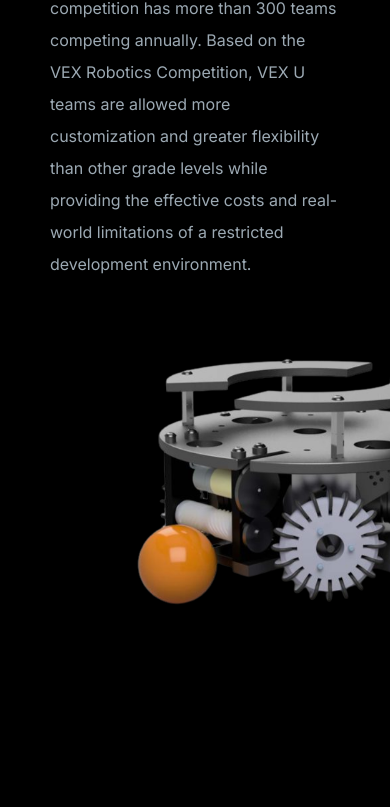
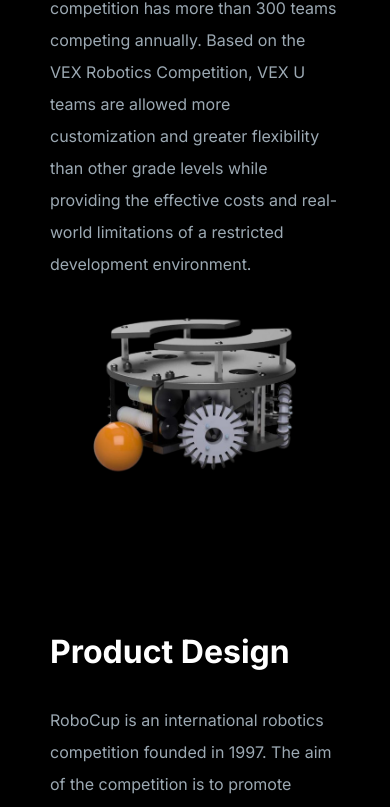
Before and after one commit to Dartmouth-Robotics-Club/website, a Next.js app: page / in a window 390 px wide. Shown: the part 1156-1963 px from the top of the page. Built offline with nearby package versions, Linux system fonts and the light colour scheme.

Commit message:
fix image aspect-ratios, width, fixed header (will rework), mute erratic import

```diff
--- a/src/components/Header.tsx
+++ b/src/components/Header.tsx
@@ -1,5 +1,3 @@
-import { useRouter } from 'next/navigation'
-import Image from 'next/image'
 import Link from 'next/link'
 
 export default function Header() {
@@ -13,7 +11,7 @@
         <nav className="nav">
           <ul className="nav-list">
             <li className="nav-item">
-              <Link href="#" className="nav-link">
+              <Link href="/" className="nav-link">
                 Home
               </Link>
             </li>
--- a/src/components/Hero.tsx
+++ b/src/components/Hero.tsx
@@ -1,12 +1,12 @@
 /* eslint-disable react/no-unescaped-entities */
 import "@/style/hero.scss";
-import Typewriter from 'typewriter-effect';
+// import Typewriter from 'typewriter-effect';
 
 export default function Hero() {
   return (
-    <div className="section">
+    <div className="section hero">
       <h1 className="title">
-      <span className="highlight"> DSRT </span>
+        <span className="highlight"> DSRT </span>
       </h1>
       <h2 className="sub-title">THE DARTMOUTH STUDENTS ROBOTICS TEAM</h2>
       <p className="paragraph">
--- a/src/style/globals.scss
+++ b/src/style/globals.scss
@@ -19,6 +19,7 @@
 html, body {
   max-width: 100vw;
   overflow-x: hidden;
+  scroll-behavior: smooth;
 }
 
 body {
@@ -30,10 +31,8 @@
   -moz-user-select: none !important;
   -webkit-user-select: none !important;
   user-select: none !important;
-
   -moz-user-drag: none !important;
   -webkit-user-drag: none !important;
-  user-drag: none !important;
 }
 
 ul {
@@ -73,9 +72,14 @@
   justify-content: center;
   align-items: center;
   gap: 1rem;
-  width: 100vw;
+  width: min(100%, 1200px);
+  // background: red;
   padding: 50px;
   padding-bottom: 80px;
+
+  &:first-of-type {
+    padding-top: 150px;
+  }
 
   &:not(:last-of-type) {
     border-bottom: 1px solid colors.color(light-background);
@@ -110,6 +114,9 @@
   width: 100svw;
   display: flex;
   padding: 40px;
+  position: fixed;
+  top: 0;
+  background: rgba(colors.color(background), 0.8);
 
   .header-inner {
     display: inline-flex;
@@ -144,4 +151,5 @@
 .footer {
   width: min(100%, 1200px);
   padding: 30px;
+  border-top: 1px solid colors.color(light-background)
 }
--- a/src/style/hero.scss
+++ b/src/style/hero.scss
@@ -3,6 +3,10 @@
 
 .highlight {
   color: rgb(19, 120, 70); /* Change 'red' to the color you want */
+}
+
+section.hero {
+  margin-top: 10px;
 }
 
 
--- a/src/style/members.scss
+++ b/src/style/members.scss
@@ -2,7 +2,7 @@
 
 .members-grid {
   display: grid;
-  grid-template-columns: repeat(auto-fit, minmax(350px, 1fr));
+  grid-template-columns: repeat(auto-fit, minmax(250px, 1fr));
   max-width: min(100vw, 1180px);
   width: auto;
   margin-top: 50px;
@@ -12,19 +12,18 @@
 }
 
 .member-card {
-  width: 350px;
+  width: 250px;
   background: colors.color(light-background);
   color: colors.color(title);
   position: relative;
-  // padding: 50px;
   padding: 40px 20px;
   display: flex;
   flex-direction: column;
 
   .member-image {
     margin: 0 auto;
-    width: 70%;
-    aspect-ratio: 2/2.8;
+    width: 100%;
+    aspect-ratio: 1/1;
     position: relative;
     margin-bottom: 20px;
   }
--- a/src/style/projects.scss
+++ b/src/style/projects.scss
@@ -27,7 +27,6 @@
     }
 
     .project-details {
-      // width: 50%;
       display: flex;
       flex-direction: column;
       line-height: 2;
@@ -42,10 +41,14 @@
     .project-image-wrapper {
       width: 50%;
       display: flex;
-      padding: 50px;
+      padding: 20px;
 
       @media (max-width: 960px) {
         width: 100%;
+
+        img {
+          max-width: 100% !important;
+        }
       }
 
       img {
```
Also changed, not shown: 1 other file (tests, documents, lock files or other folders). Lines whose indentation alone changed are shown as unchanged.
